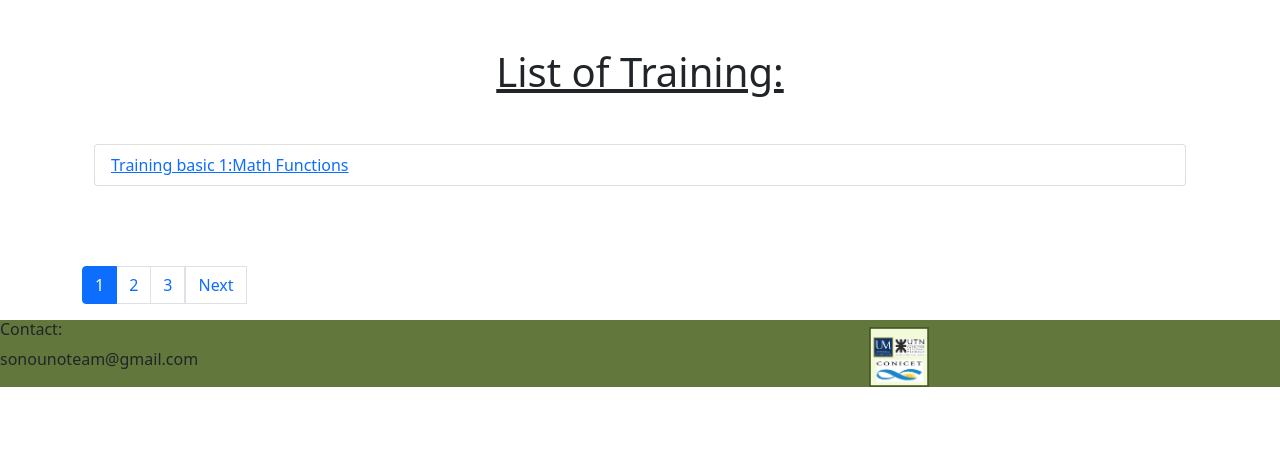
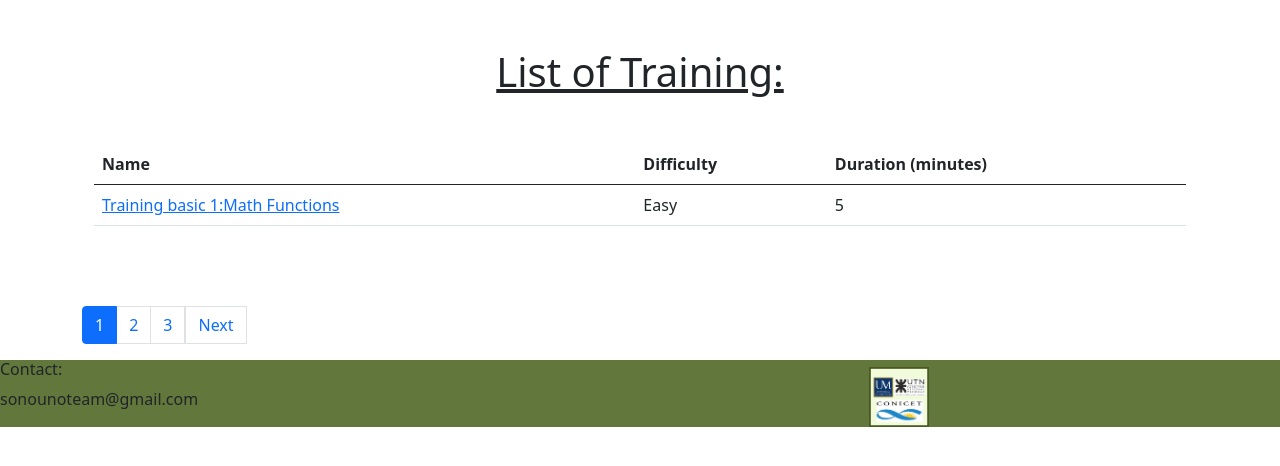
Before and after one commit to NatashaBertaina/webTraining, a Django app: page /trainingApp/ in a window 1280 px wide. Shown: the part 56-522 px from the top of the page. Run offline with Django 4.2, Linux system fonts and the light colour scheme; a user stored in the database is signed in; data comes from the database, SQL or seed files in the repository.

Commit message:
Modificacion en la vista de los trainings

```diff
--- a/trainingApp/models.py
+++ b/trainingApp/models.py
@@ -9,17 +9,17 @@ from userApp.models import Trainee
 class Training(models.Model):
     #Enumeracion para el tipo de entrenamiento
     class TrainingType(models.TextChoices):
-        Basic = 'Basico'
-        Intemediate = 'Intermedio'
-        Advanced = 'Avanzado'
+        Easy = 'Easy'
+        Intemediate = 'Intemediate'
+        Advanced = 'Advanced'
 
     name_training = models.CharField(max_length=200)
     pub_date = models.DateTimeField("upload date")
     modificationDate = models.DateTimeField(auto_now= True)
-    Type = models.CharField(
+    difficulty = models.CharField(
         max_length=20,
         choices=TrainingType.choices,
-        default=TrainingType.Basic
+        default=TrainingType.Easy
     )
     estimatedDuration = models.IntegerField(default=0)
 
--- a/trainingApp/templates/trainingApp/training_List.html
+++ b/trainingApp/templates/trainingApp/training_List.html
@@ -2,23 +2,37 @@
     {% extends "base.html" %}
 
     {% block content %}
+
     <main>
         <h1>List of Training:</h1>
-
         <div class="container">
         {% if training_list %}
-            <ul class="list-group">
-            {% for training in training_list %}
-                <li class="list-group-item">
-                    <a href="{% url 'trainingApp:forms' training.id %}">{{ training.name_training }} </a>
-                </li>
-            {% endfor %}
-            </ul>
+            <table class="table">
+                <thead>
+                    <tr>
+                        <th>Name</th>
+                        <th>Difficulty</th>
+                        <th>Duration (minutes)</th>
+                    </tr>
+                </thead>
+                <tbody>
+                {% for training in training_list %}
+                    <tr>
+                        <td>
+                            <a href="{% url 'trainingApp:forms' training.id %}">{{ training.name_training }}</a>
+                        </td>
+                        <td>{{ training.difficulty }}</td>
+                        <td>{{ training.estimatedDuration }}</td>
+                    </tr>
+                {% endfor %}
+                </tbody>
+            </table>
         {% else %}
             <p>Sorry!! No training are available.</p>
         {% endif %}
         </div>
     </main>
+
 
     <!-- Pagination-->
         <div class="mt-2">
```
Also changed, not shown: db.sqlite3, trainingApp/migrations/0024_remove_training_type_training_diffculty.py (added), trainingApp/migrations/0025_rename_diffculty_training_difficulty.py (added).
